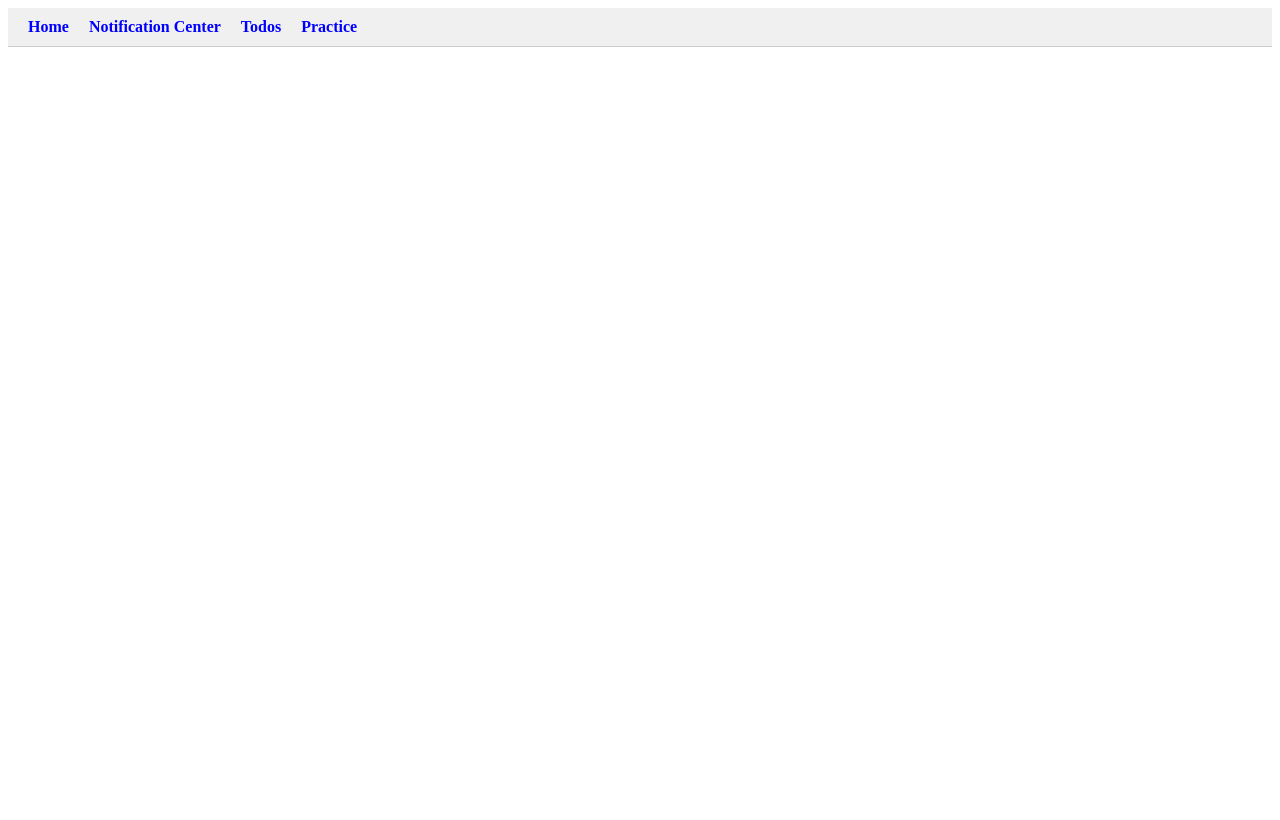
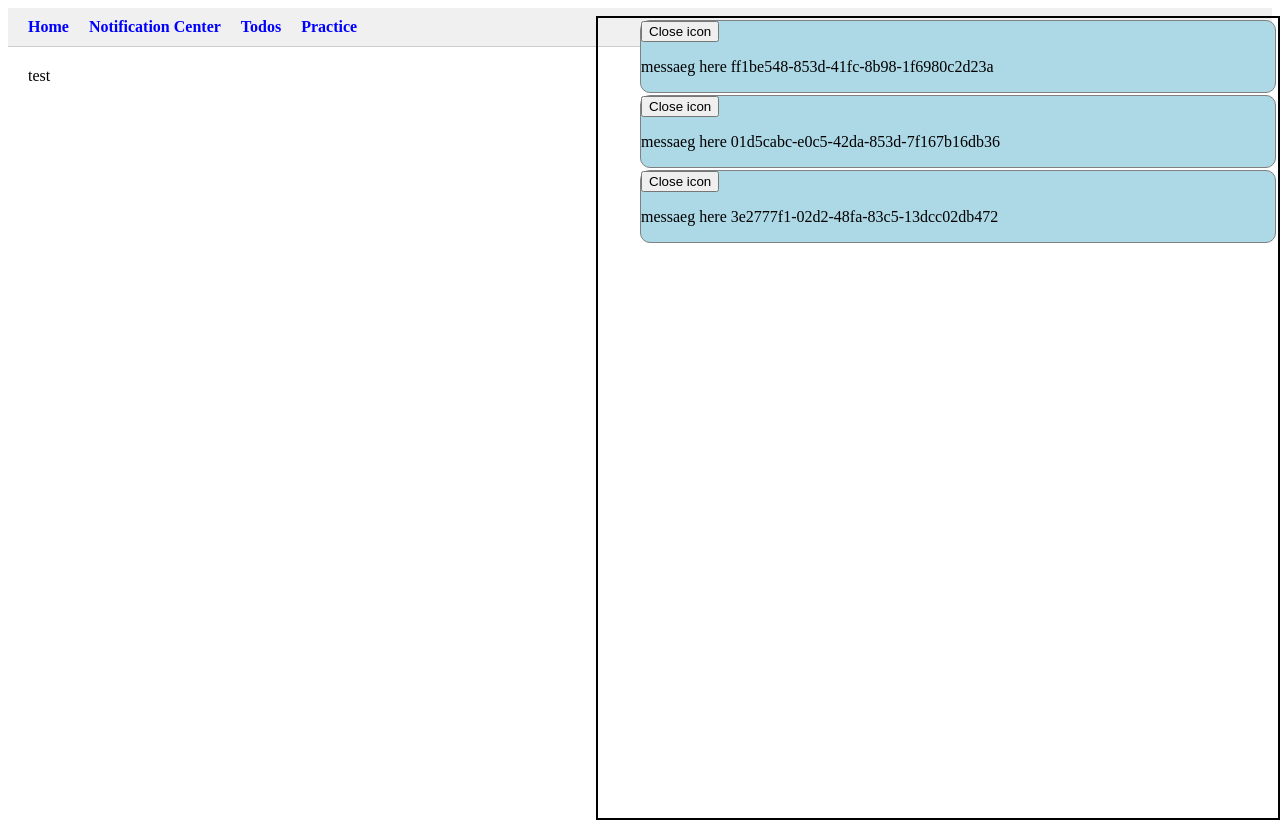
Before and after one commit to adarshbyte/react, a React (Vite) app: page / in a window 1280 px wide. Built offline with nearby package versions, Linux system fonts and the light colour scheme.

Commit message:
added notification

```diff
--- a/package.json
+++ b/package.json
@@ -10,9 +10,11 @@
     "preview": "vite preview"
   },
   "dependencies": {
+    "@reduxjs/toolkit": "^2.9.0",
     "react": "18.2.0",
+    "react-beautiful-dnd": "^13.1.1",
     "react-dom": "18.2.0",
-    "react-beautiful-dnd": "^13.1.1",
+    "react-redux": "^9.2.0",
     "react-router-dom": "^7.8.2"
   },
   "devDependencies": {
--- a/src/App.tsx
+++ b/src/App.tsx
@@ -7,6 +7,7 @@ import { Routes,Route, Navigate } from 'react-router-dom';
 import Practice from './pages/practice';
 import Dashboard from './pages/pulseboard/Dashboard';
 import SlowImageLoader from './pages/pulseboard/SlowImageLoader';
+import Home from './pages/home';
 
 export default function App() {
 
@@ -14,7 +15,7 @@ export default function App() {
     <div className="App">
       <Routes>
         <Route path="/" element={<Layout/>}>
-          <Route index element={<div/>}/>
+          <Route index element={<Home/>}/>
           <Route path="notification" element={<React.Suspense fallback={<div>Loading...</div>}>
             <Notifications/>
           </React.Suspense>}/>
--- a/src/components/Layout.tsx
+++ b/src/components/Layout.tsx
@@ -1,9 +1,12 @@
 import { Link } from "react-router-dom";
 import { Outlet } from "react-router-dom";
-
+import Toasts from "./Toasts";
+import { Provider } from "react-redux";
+import store from "../store";
 const Layout = () => {
   return (
-    <div>
+    <Provider store={store}>
+      <Toasts/>
       <nav style={navStyle}>
         <Link to="/" style={linkStyle}>Home</Link>
         <Link to="/notification" style={linkStyle}>Notification Center</Link>
@@ -13,7 +16,7 @@ const Layout = () => {
       <div style={{ padding: "20px" }}>
         <Outlet />
       </div>
-    </div>
+    </Provider>
   );
 };
 
--- /dev/null
+++ b/src/components/Toasts/index.tsx
@@ -0,0 +1,43 @@
+import React from 'react';
+import ReactDOM from 'react-dom'
+import { useDispatch } from 'react-redux';
+import { useSelector } from 'react-redux';
+import { removeToast } from '../../store/toastSlice';
+
+const Toast = (props)=>{
+    const dispatch = useDispatch();
+    const { msg , id } =props;
+    React.useEffect(()=>{
+        let timer = setTimeout(()=>{
+            dispatch(removeToast(id));
+        },2000)
+        return ()=>{
+            clearTimeout(timer);
+        }
+    },[])
+    return <li key={id} style={{border:"1px solid gray",background:"lightblue",margin:"2px",borderRadius:"10px"}}>
+        <button onClick={()=>{
+            dispatch(removeToast(id));
+        }}>Close icon</button>
+        <p>{msg} {id}</p>
+    </li>
+}
+const Toasts = ()=>{
+    const toasts = useSelector(state=>state.toasts);
+
+    return ReactDOM.createPortal(<ul style={{...toastContainer,display:toasts.length>0?'':'hidden',overflow:"auto"}}>
+        {toasts?.map(toast=>{
+            return <Toast msg={toast.msg} id={toast.id}/>
+        })}
+    </ul>,document.body)
+}
+export default Toasts;
+
+const toastContainer:React.CSSProperties = {
+    border:"2px solid",
+    width:"50vw",
+    height:"100vh",
+    top:"0px",
+    right:"0px",
+    position:"absolute",
+}
--- a/src/pages/home/index.tsx
+++ b/src/pages/home/index.tsx
@@ -1,4 +1,18 @@
+import React from 'react';
+import { useDispatch } from 'react-redux';
+import { addToast } from '../../store/toastSlice';
+import {getUniqueId} from '../../utils/index';
+
 const Home = ()=>{
-
+    const dispatch = useDispatch();
+    React.useEffect(()=>{
+        let id=setInterval(()=>{
+            dispatch(addToast({id:getUniqueId(),msg:'messaeg here'}))
+        },1000)
+        return ()=>{
+            clearInterval(id)
+        }
+    },[])
+    return <div>test</div>
 }
 export default Home;
--- /dev/null
+++ b/src/store/index.ts
@@ -0,0 +1,9 @@
+import {configureStore} from '@reduxjs/toolkit';
+import toastsReducer from './toastSlice';
+
+const store = configureStore({
+    reducer: {
+        toasts: toastsReducer
+    }
+})
+export default store;
--- /dev/null
+++ b/src/store/toastSlice.ts
@@ -0,0 +1,19 @@
+import { createSlice } from "@reduxjs/toolkit";
+
+const ToastsSlice = createSlice({
+    name:'toasts',
+    initialState:[],
+    reducers:{
+        addToast:(state,action)=>{
+            console.log("inside here action add toast")
+            state.push(action.payload)
+        },
+        removeToast:(state,action)=>{
+            console.log("inside of remove ",action)
+            state=state.filter(t=>t.id!==action.payload)
+            return state;
+        }
+    }
+})
+export const {addToast,removeToast} = ToastsSlice.actions
+export default ToastsSlice.reducer;
--- /dev/null
+++ b/src/utils/index.ts
@@ -0,0 +1,4 @@
+
+export const getUniqueId= ()=>{
+    return crypto.randomUUID();
+}
```
Also changed, not shown: 1 other file (tests, documents, lock files or other folders).
